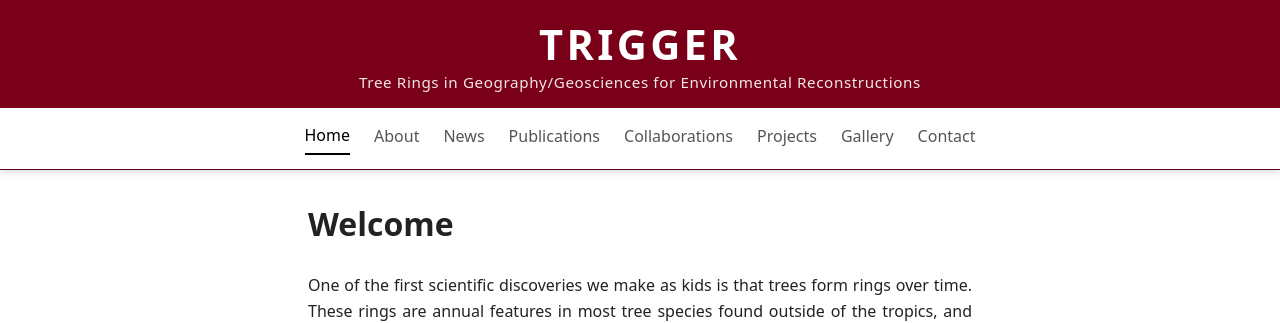
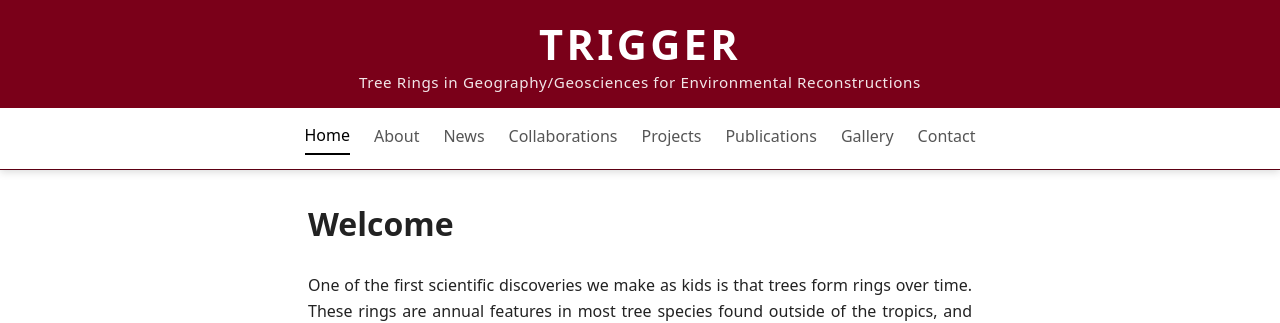
Before and after one commit to mcatorbenson/mcatorbenson.github.io, a Jekyll site: the page built from index.md, in a window 1280 px wide. Shown: the top 323 px of the page. Built offline with Jekyll 4.4.1, drawn with Linux system fonts in a browser that asks for light colours; some of the changed lines change nothing that is shown.

Commit message:
Update header.html

```diff
--- a/_includes/header.html
+++ b/_includes/header.html
@@ -21,11 +21,6 @@
     News
   </a>
 
-  <a href="{{ '/publications/' | relative_url }}"
-     {% if page.url == '/publications/' %}class="active"{% endif %}>
-    Publications
-  </a>
-
   <a href="{{ '/collab/' | relative_url }}"
      {% if page.url == '/collab/' %}class="active"{% endif %}>
     Collaborations
@@ -34,6 +29,11 @@
   <a href="{{ '/projects/' | relative_url }}"
      {% if page.url == '/projects/' %}class="active"{% endif %}>
     Projects
+  </a>
+
+  <a href="{{ '/publications/' | relative_url }}"
+     {% if page.url == '/publications/' %}class="active"{% endif %}>
+    Publications
   </a>
 
   <a href="{{ '/gallery/' | relative_url }}"
```
